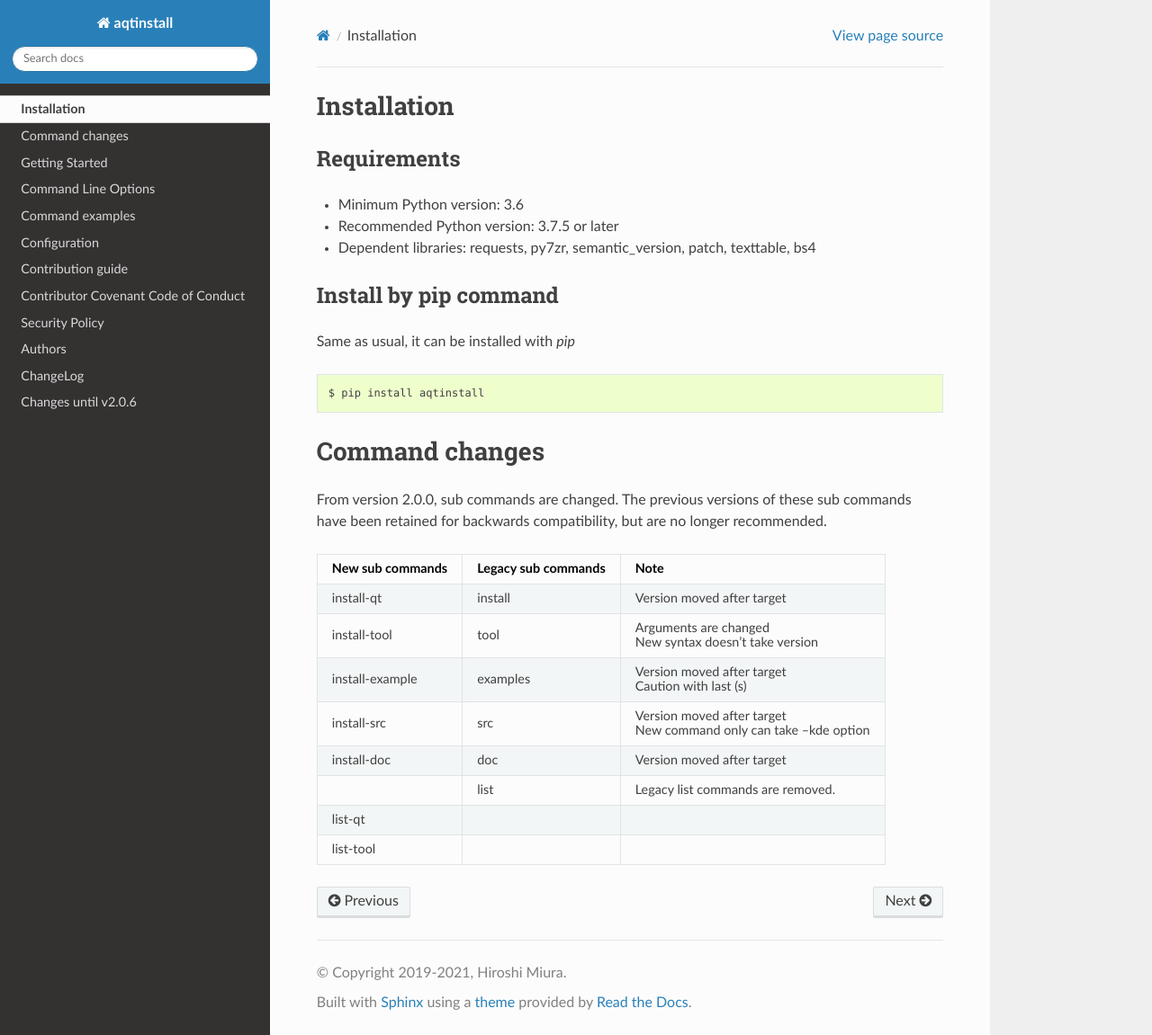
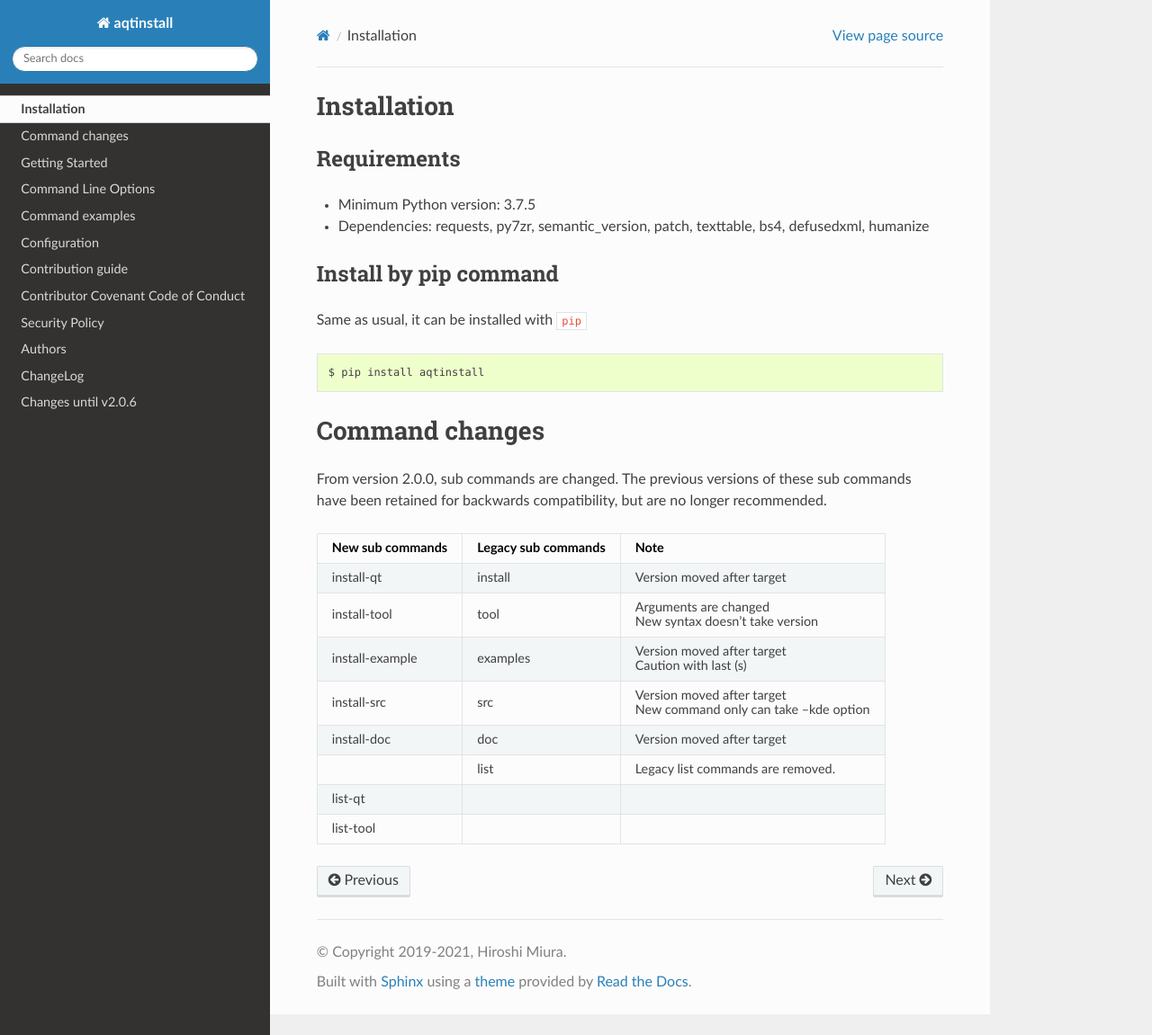
Before and after one commit to miurahr/aqtinstall, a Sphinx documentation site: the page built from docs/installation.rst, in a window 1280 px wide and 1151 px high. Shown: the whole window at 90% size. Built offline with Sphinx 7.4.7 and the Read the Docs theme 2.0.0, drawn with Linux system fonts in a browser that asks for light colours; the version number could not be read and is left out.

Commit message:
Drop support for python 3.6
- Update manual to say minimum version is 3.7.5

Signed-off-by: Hiroshi Miura <miurahr@linux.com>

```diff
--- a/README.rst
+++ b/README.rst
@@ -54,7 +54,7 @@ Requirements
 ------------
 
 - Minimum Python version:
-    3.6
+    3.7
 
 - Recommended Python version:
     3.9 (frequently tested on)
@@ -66,7 +66,6 @@ Requirements
     py7zr
     texttable
     bs4
-    dataclasses; python_version < "3.7"
     defusedxml
 
 - Operating Systems:
--- a/docs/installation.rst
+++ b/docs/installation.rst
@@ -8,16 +8,15 @@ Installation
 Requirements
 ------------
 
-- Minimum Python version:  3.6
-- Recommended Python version: 3.7.5 or later
+- Minimum Python version:  3.7.5
 
-- Dependent libraries: requests, py7zr, semantic_version, patch, texttable, bs4
+- Dependencies: requests, py7zr, semantic_version, patch, texttable, bs4, defusedxml, humanize
 
 
 Install by pip command
 ----------------------
 
-Same as usual, it can be installed with `pip`
+Same as usual, it can be installed with ``pip``
 
 .. code-block:: bash
 
```
Also changed, not shown: pyproject.toml (+3 -5 lines).
